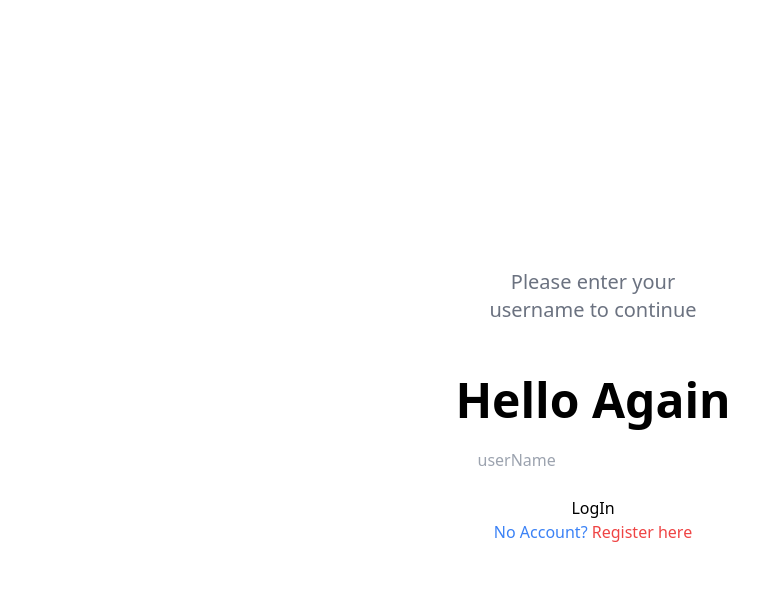
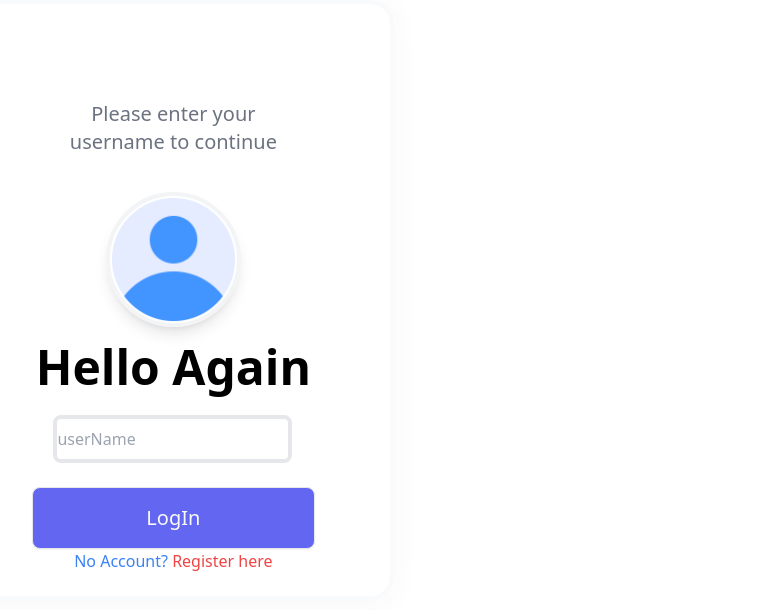
Before and after one commit to Domains18/JumbaLink, a React (Vite) app in the folder client/: page / in a window 1280 px wide. Shown: the top 610 px of the page, without its empty margins (47-805 px from the left). Built offline with nearby package versions, Linux system fonts and the light colour scheme.

Commit message:
login ui

```diff
--- a/client/src/pages/UserName.js
+++ b/client/src/pages/UserName.js
@@ -1,23 +1,26 @@
 import React from 'react'
-import { Link } from 'react-router-dom'
+import { Link } from 'react-router-dom';
+import avatar from '../assets/profile.png';
+import styles from '../styles/Username.module.css';
 const UserName = () => {
   return (
     <div className="container mx-auto">
-      <div className="flex justify-center items-center h-screen">
-        <div>
-        <div className="title flex flex-col items-center">
-          <span className="py-4 text-xl w-2/3 text-center text-gray-500">
-            Please enter your username to continue
-          </span>
+      <div className="flex h-screen">
+        <div className={styles.glass}>
+          <div className="title flex flex-col items-center">
+            <span className="py-4 text-xl w-2/3 text-center text-gray-500">
+              Please enter your username to continue
+            </span>
           </div>
           <form className="py-1">
             <div className="profile flex justify-center py-4">
-              {/* <img src="" alt="" /> */}
+              <img src={avatar} className={styles.profileImage} alt="avatar" />
             </div>
-            <div className="text-box flex flex-col items-center gap-6">          <h4 className='text-5xl font-bold '>Hello Again</h4>
+            <div className="text-box flex flex-col items-center gap-6">
+              <h4 className='text-5xl font-bold '>Hello Again</h4>
 
-              <input type="text" placeholder='userName' />
-              <button type='submit'>LogIn</button>
+              <input type="text" placeholder='userName' className='border-4 py-2 rounded-lg mr-px' />
+              <button type='submit' className={styles.btn}>LogIn</button>
             </div>
 
             <div className="text-center py-">
--- /dev/null
+++ b/client/src/styles/Username.module.css
@@ -0,0 +1,30 @@
+.glass{
+    background: rgba(255, 255, 255, 0.55);
+    border-radius: 16px;
+    box-shadow: 0 4px 30px #4747470b;
+    backdrop-filter: blur(7.1px);
+    border: 1px solid rgba(255, 255, 255, 0.3);
+    @apply border-4 border-gray-50 shrink-0 h-3/4 w-[30%] rounded-3xl py-20 px-7 min-w-max;
+}
+
+.profileImage{
+    @apply border-4 border-gray-100 w-[135px] rounded-full shadow-lg cursor-pointer;
+    @apply hover:border-gray-200;
+}
+
+.textbox{
+    @apply border-0 px-5 py-4 rounded-xl w-3/4 shadow-sm text-lg;
+    @apply focus:outline-none;
+}
+
+.btn{
+    @apply border bg-indigo-500 w-3/4 py-4 rounded-lg text-gray-50 text-xl shadow-sm text-center;
+}
+
+.btn:hover{
+    background-color: #ff6a6a;
+}
+
+input[type='file']{
+    display: none;
+}
```
